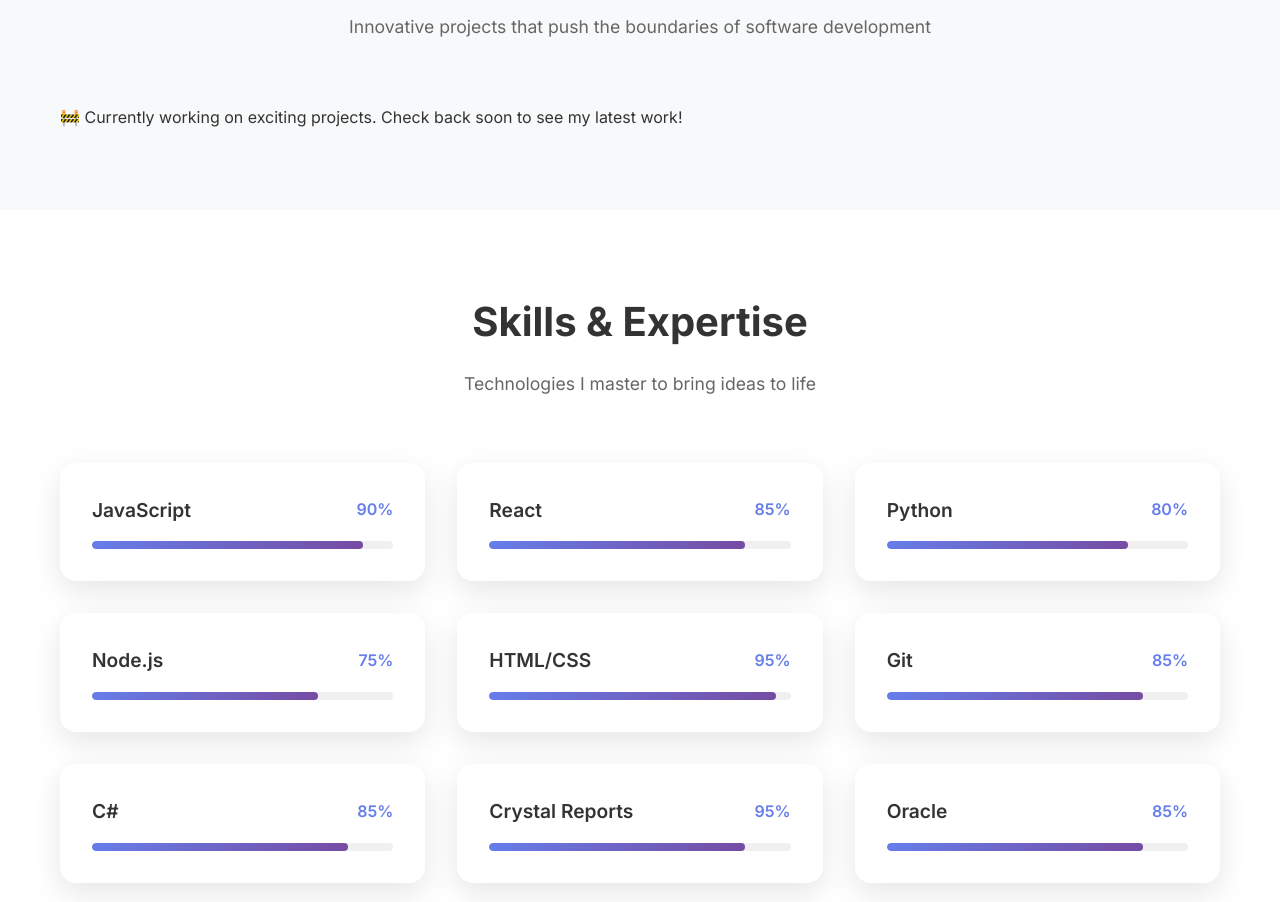
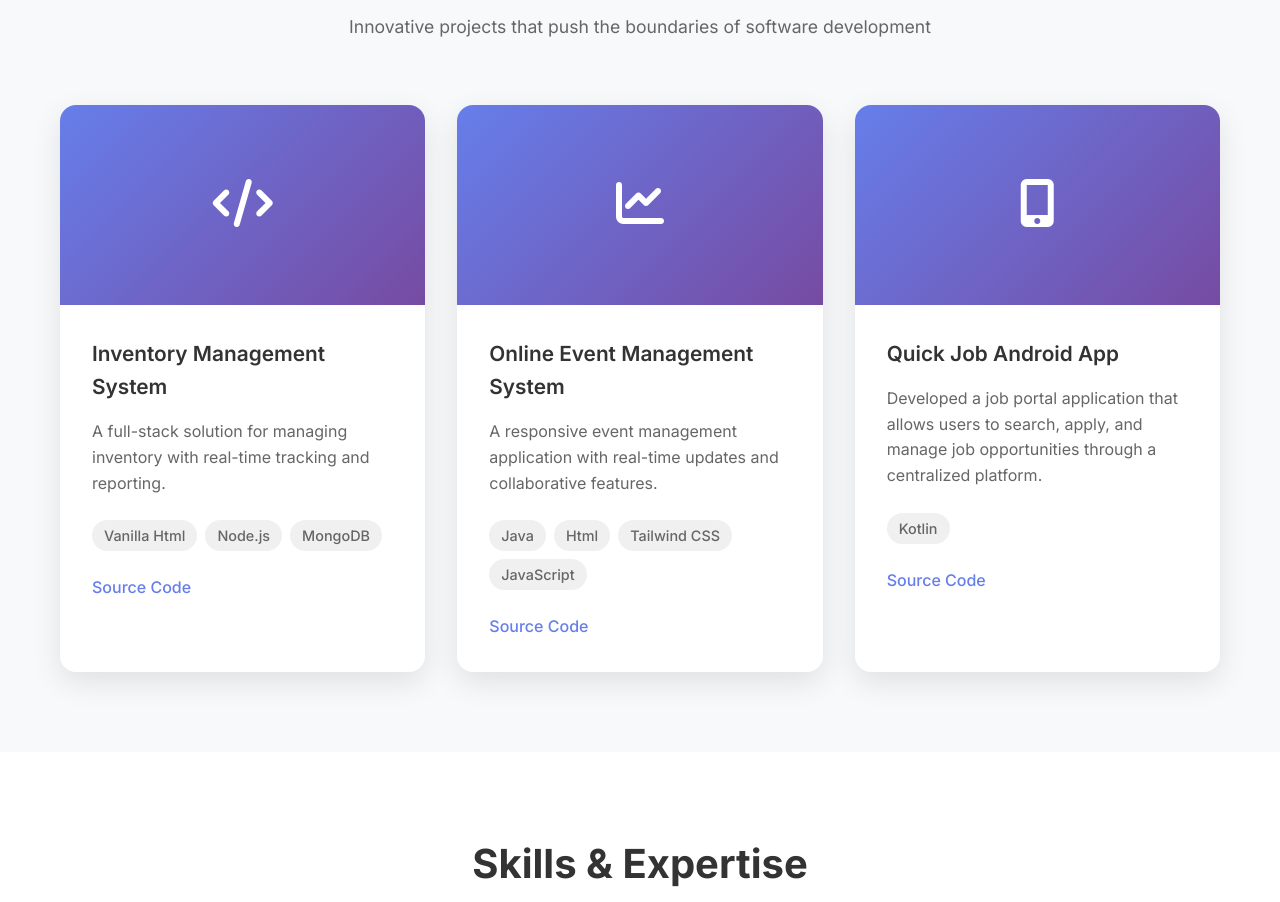
Before and after one commit to ImalshaRidmani/Portfolio, a plain HTML site: page index.html in a window 1280 px wide. Shown: the part 3010-3912 px from the top of the page. Drawn offline with Linux system fonts and the light colour scheme.

Commit message:
Show projects

```diff
--- a/index.html
+++ b/index.html
@@ -256,25 +256,44 @@
                 <p>Innovative projects that push the boundaries of software development</p>
             </div>
             <div class="projects-grid">
-            🚧 Currently working on exciting projects.
-            Check back soon to see my latest work!
-                <!-- <div class="project-card">
+                <div class="project-card">
                     <div class="project-image">
                         <div class="project-placeholder">
                             <i class="fas fa-code"></i>
                         </div>
                     </div>
                     <div class="project-content">
-                        <h3>E-Commerce Platform</h3>
-                        <p>A full-stack e-commerce solution with user authentication, product management, and payment integration.</p>
+                        <h3>Inventory Management System</h3>
+                        <p>A full-stack solution for managing inventory with real-time tracking and reporting.</p>
                         <div class="project-tech">
-                            <span>React</span>
+                            <span>Vanilla Html</span>
                             <span>Node.js</span>
                             <span>MongoDB</span>
                         </div>
                         <div class="project-links">
-                            <a href="#" class="project-link">View Project</a>
-                            <a href="#" class="project-link">Source Code</a>
+                            <!-- <a href="#" class="project-link">View Project</a> -->
+                            <a href="https://github.com/ImalshaRidmani/Inventory_Management_System" class="project-link">Source Code</a>
+                        </div>
+                    </div>
+                </div>
+                <div class="project-card">
+                    <div class="project-image">
+                        <div class="project-placeholder">
+                            <i class="fas fa-chart-line"></i>
+                        </div>
+                    </div>
+                    <div class="project-content">
+                        <h3>Online Event Management System</h3>
+                        <p>A responsive event management application with real-time updates and collaborative features.</p>
+                        <div class="project-tech">
+                            <span>Java</span>
+                            <span>Html</span>
+                            <span>Tailwind CSS</span>
+                            <span>JavaScript</span>
+                        </div>
+                        <div class="project-links">
+                            <!-- <a href="#" class="project-link">View Project</a> -->
+                            <a href="https://github.com/ImalshaRidmani/Online-Event-Management-System" class="project-link">Source Code</a>
                         </div>
                     </div>
                 </div>
@@ -285,39 +304,17 @@
                         </div>
                     </div>
                     <div class="project-content">
-                        <h3>Task Management App</h3>
-                        <p>A responsive task management application with real-time updates and collaborative features.</p>
+                        <h3>Quick Job Android App</h3>
+                        <p>Developed a job portal application that allows users to search, apply, and manage job opportunities through a centralized platform.</p>
                         <div class="project-tech">
-                            <span>React</span>
-                            <span>Firebase</span>
-                            <span>Tailwind CSS</span>
+                            <span>Kotlin</span>
                         </div>
                         <div class="project-links">
-                            <a href="#" class="project-link">View Project</a>
-                            <a href="#" class="project-link">Source Code</a>
+                            <!-- <a href="#" class="project-link">View Project</a> -->
+                            <a href="https://github.com/ImalshaRidmani/Quick-Job-Android-App" class="project-link">Source Code</a>
                         </div>
                     </div>
                 </div>
-                <div class="project-card">
-                    <div class="project-image">
-                        <div class="project-placeholder">
-                            <i class="fas fa-chart-line"></i>
-                        </div>
-                    </div>
-                    <div class="project-content">
-                        <h3>Data Analytics Dashboard</h3>
-                        <p>Interactive dashboard for data visualization and analytics with real-time data processing.</p>
-                        <div class="project-tech">
-                            <span>Python</span>
-                            <span>Django</span>
-                            <span>Chart.js</span>
-                        </div>
-                        <div class="project-links">
-                            <a href="#" class="project-link">View Project</a>
-                            <a href="#" class="project-link">Source Code</a>
-                        </div>
-                    </div>
-                </div> -->
             </div>
         </div>
     </section>
--- a/styles.css
+++ b/styles.css
@@ -1009,6 +1009,12 @@ body {
     box-shadow: 0 20px 40px rgba(0, 0, 0, 0.15);
 }
 
+.project-image {
+    width: 100%;
+    height: 200px;
+    object-fit: cover;
+    border-radius: 10px 10px 0 0;
+}
 /* Better mobile touch targets */
 @media (max-width: 768px) {
     .nav-link {
```
